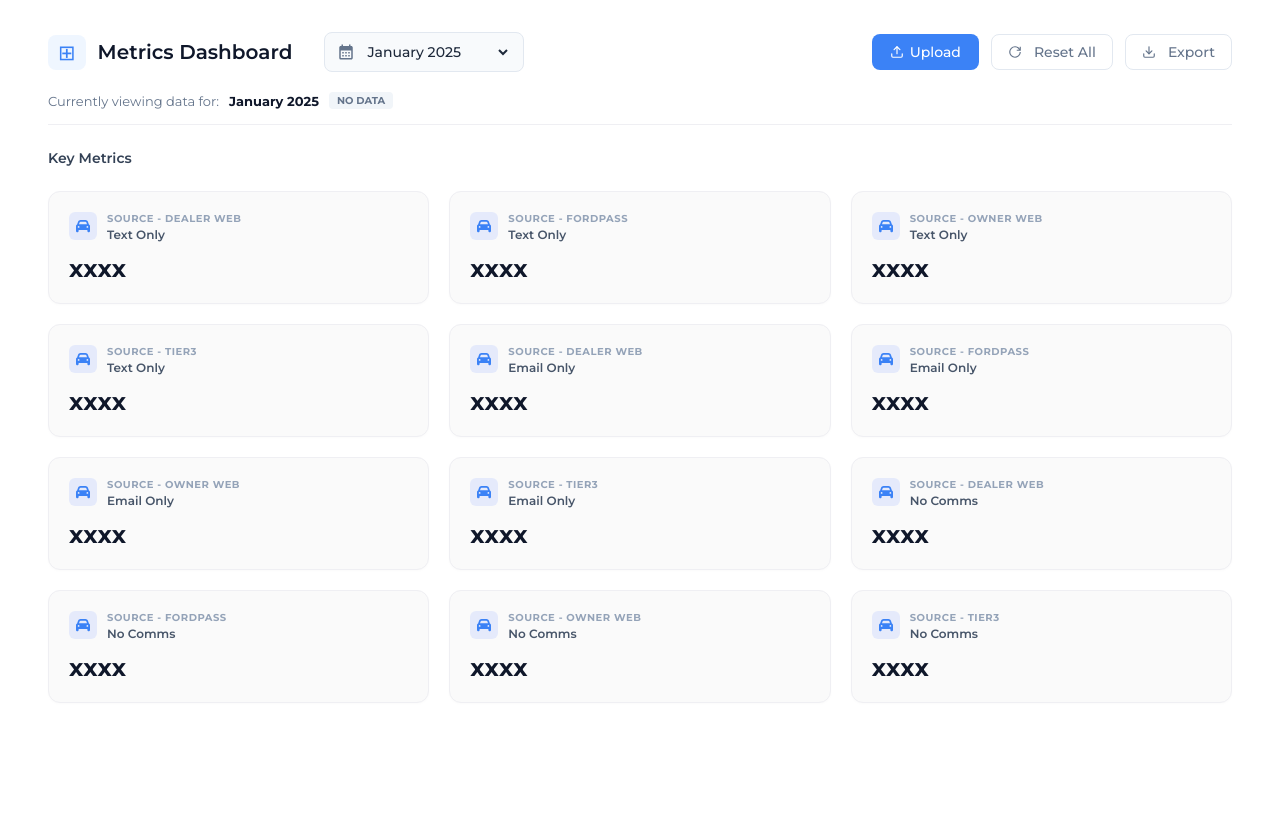
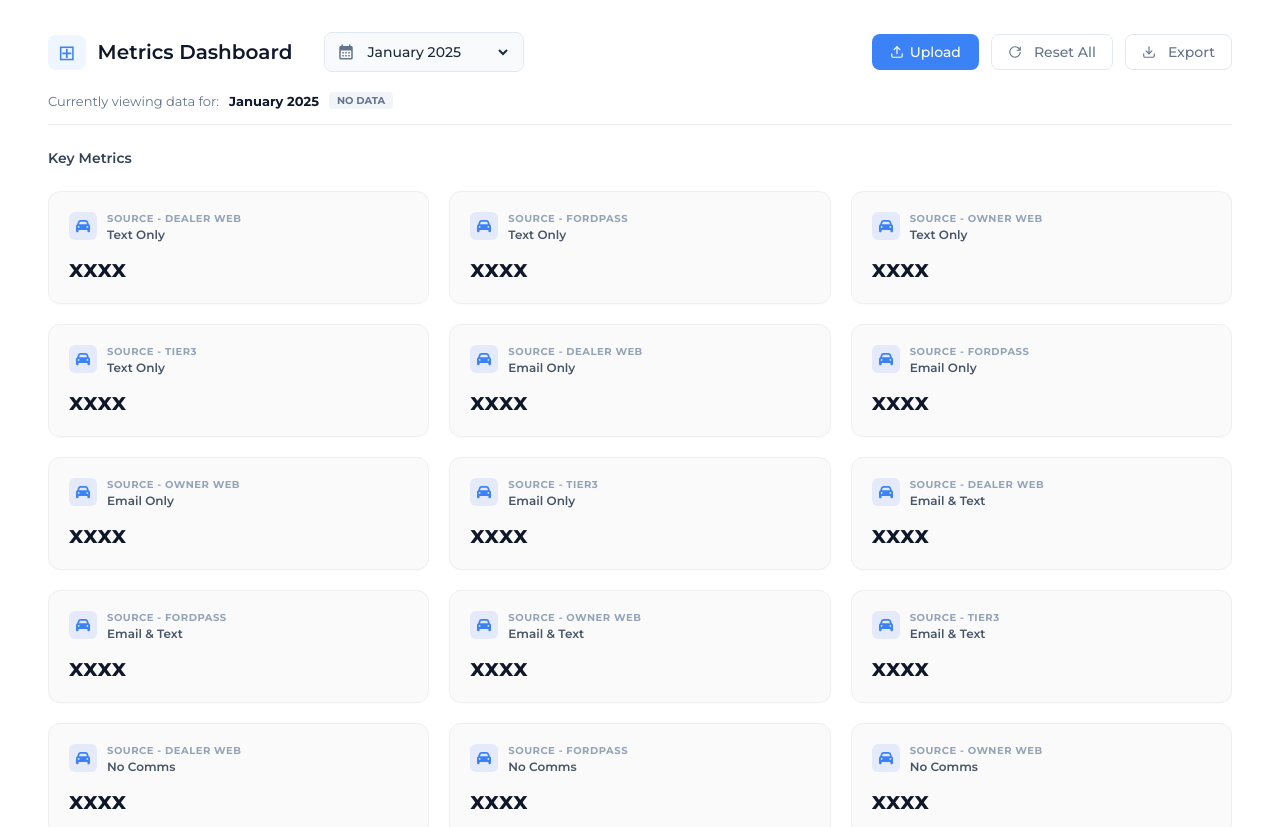
Before and after one commit to joemurphy3515/Metrics-Dashboard-Example, a React (Vite) app: page / in a window 1280 px wide. Shown: the top 827 px of the page. Built offline with nearby package versions, Linux system fonts and the light colour scheme.

Commit message:
added metrics for email & text

```diff
--- a/src/App.tsx
+++ b/src/App.tsx
@@ -100,6 +100,7 @@ function App() {
   };
 
 const metrics = [
+  // Text Only
   {
     title: "Source - Dealer Web",
     subtitle: "Text Only",
@@ -120,6 +121,8 @@ function App() {
     subtitle: "Text Only",
     value: getVal("Tier3", "Text Only"),
   },
+
+  // Email Only
   {
     title: "Source - Dealer Web",
     subtitle: "Email Only",
@@ -140,6 +143,30 @@ function App() {
     subtitle: "Email Only",
     value: getVal("Tier3", "Email Only"),
   },
+
+  // Email & Text (NEW)
+  {
+    title: "Source - Dealer Web",
+    subtitle: "Email & Text",
+    value: getVal("Dealer Web", "Email & Text"),
+  },
+  {
+    title: "Source - FordPass",
+    subtitle: "Email & Text",
+    value: getVal("FordPass", "Email & Text"),
+  },
+  {
+    title: "Source - Owner Web",
+    subtitle: "Email & Text",
+    value: getVal("Owner Web", "Email & Text"),
+  },
+  {
+    title: "Source - Tier3",
+    subtitle: "Email & Text",
+    value: getVal("Tier3", "Email & Text"),
+  },
+
+  // No Comms
   {
     title: "Source - Dealer Web",
     subtitle: "No Comms",
--- a/src/services/CommsReportParser.ts
+++ b/src/services/CommsReportParser.ts
@@ -1,8 +1,8 @@
 import Papa from "papaparse";
 
-export interface DashboardCounts {
+export type DashboardCounts = {
     [key: string]: number;
-}
+};
 
 export const parseCsvData = (file: File): Promise<DashboardCounts> => {
     return new Promise((resolve, reject) => {
@@ -28,7 +28,10 @@ export const parseCsvData = (file: File): Promise<DashboardCounts> => {
 
                     if (source) {
                         let type = "";
-                        if (isText && !isEmail) {
+                        // Logic for the 4 combinations
+                        if (isText && isEmail) {
+                            type = "Email & Text";
+                        } else if (isText && !isEmail) {
                             type = "Text Only";
                         } else if (!isText && isEmail) {
                             type = "Email Only";
```
Lines whose indentation alone changed are shown as unchanged.
